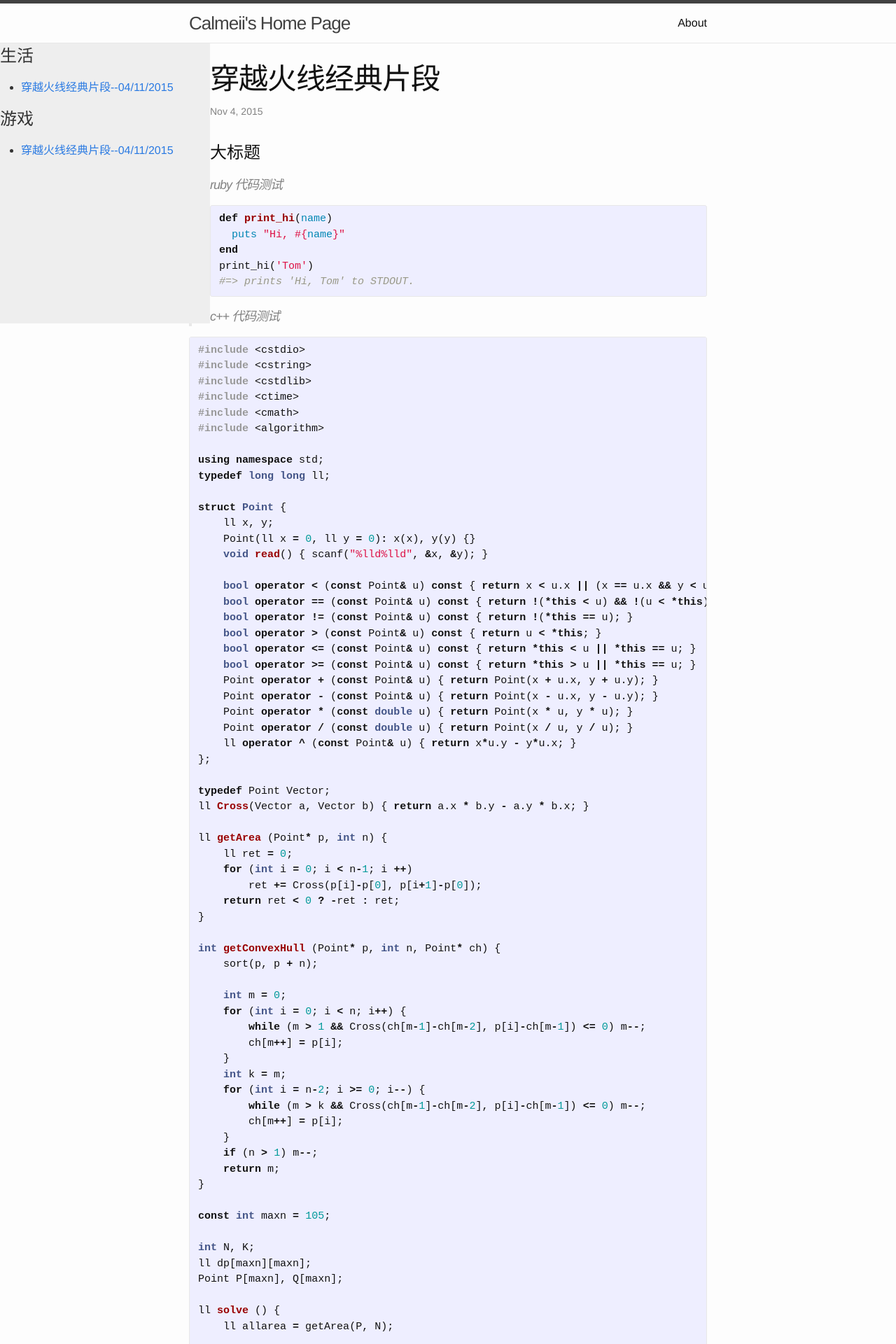
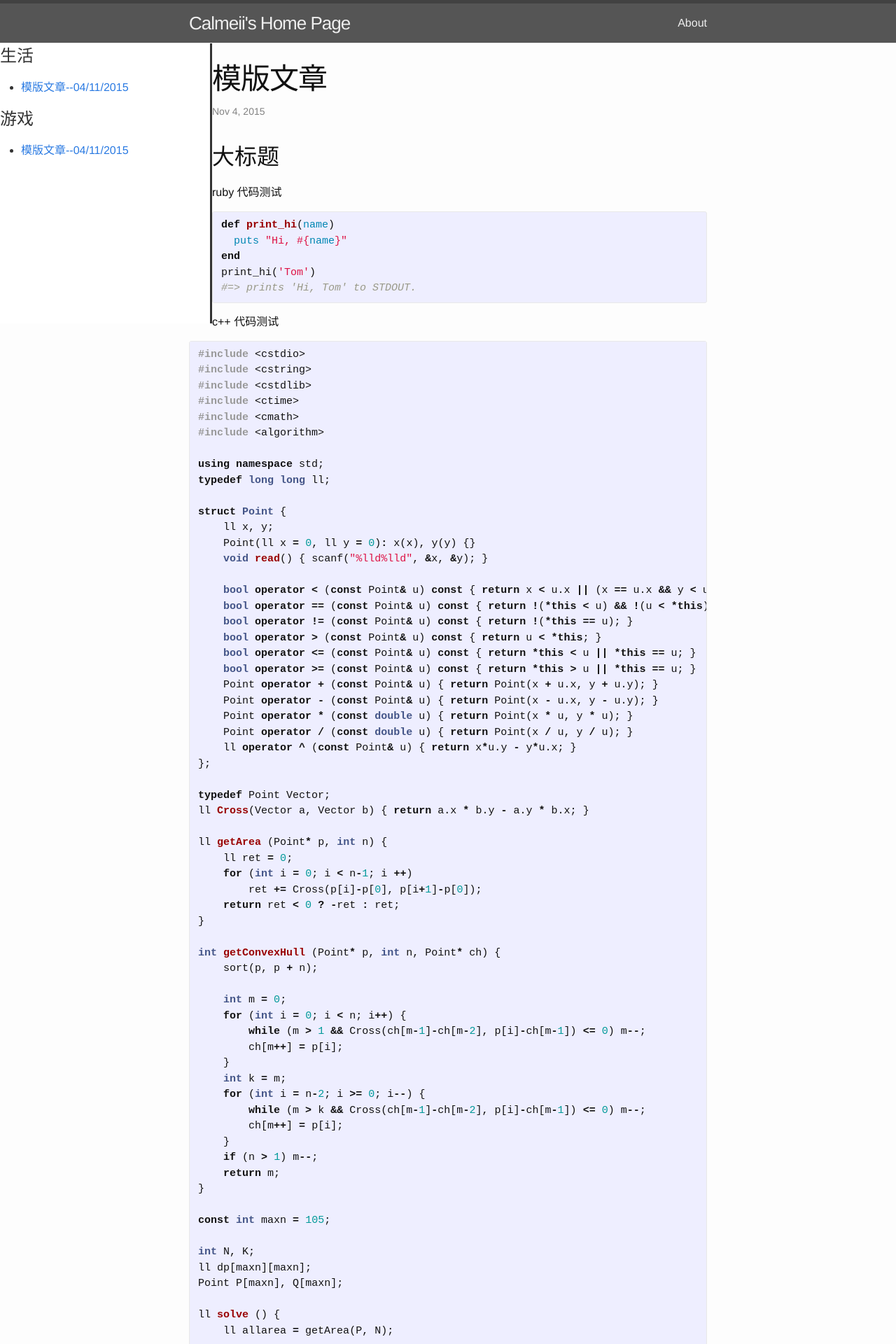
Before and after one commit to Calmeii/calmeii.github.io, a Jekyll site: the page built from _posts/2015-11-02-welcome-to-jekyll.markdown, in a window 1280 px wide. Shown: the top 1920 px of the page at 70% size. Built offline with Jekyll 4.4.1, drawn with Linux system fonts in a browser that asks for light colours; comment, search, counter and statistics services are not loaded.

Commit message:
测试评论功能

```diff
--- a/_layouts/default.html
+++ b/_layouts/default.html
@@ -24,7 +24,6 @@
     </div>
 
     {% include footer.html %}
-
   </body>
 
 </html>
--- a/_posts/2015-11-02-welcome-to-jekyll.markdown
+++ b/_posts/2015-11-02-welcome-to-jekyll.markdown
@@ -1,12 +1,13 @@
 ---
 layout: post
-title:  "穿越火线经典片段"
+title:  "模版文章"
 date:   2015-11-04 16:20:02 +0800
 categories: 生活 游戏
 ---
-#大标题
 
-> ruby 代码测试
+##大标题
+ruby 代码测试
+
 {% highlight ruby %}
 def print_hi(name)
   puts "Hi, #{name}"
@@ -14,7 +15,7 @@ end
 print_hi('Tom')
 #=> prints 'Hi, Tom' to STDOUT.
 {% endhighlight %}
-> c++ 代码测试
+ c++ 代码测试
 {% highlight c++ %}
 #include <cstdio>
 #include <cstring>
@@ -127,3 +128,26 @@ int main () {
 }
 
 {% endhighlight %}
+
+<div id="disqus_thread"></div>
+<script>
+    /**
+     *  RECOMMENDED CONFIGURATION VARIABLES: EDIT AND UNCOMMENT THE SECTION BELOW TO INSERT DYNAMIC VALUES FROM YOUR PLATFORM OR CMS.
+     *  LEARN WHY DEFINING THESE VARIABLES IS IMPORTANT: https://disqus.com/admin/universalcode/#configuration-variables
+     */
+    /*
+    var disqus_config = function () {
+        this.page.url = PAGE_URL;  // Replace PAGE_URL with your page's canonical URL variable
+        this.page.identifier = PAGE_IDENTIFIER; // Replace PAGE_IDENTIFIER with your page's unique identifier variable
+    };
+    */
+    (function() {  // DON'T EDIT BELOW THIS LINE
+        var d = document, s = d.createElement('script');
+
+        s.src = '//calmeii.disqus.com/embed.js';
+
+        s.setAttribute('data-timestamp', +new Date());
+        (d.head || d.body).appendChild(s);
+    })();
+</script>
+<noscript>Please enable JavaScript to view the <a href="https://disqus.com/?ref_noscript" rel="nofollow">comments powered by Disqus.</a></noscript>
--- a/_sass/_layout.scss
+++ b/_sass/_layout.scss
@@ -5,7 +5,8 @@
     border-top: 5px solid $grey-color-dark;
     border-bottom: 1px solid $grey-color-light;
     min-height: 56px;
-
+    background-color: #555;
+    color: #eee;
     // Positioning context for the mobile navigation icon
     position: relative;
 }
@@ -17,14 +18,16 @@
     letter-spacing: -1px;
     margin-bottom: 0;
     float: left;
+    color: #eee;
 
     &,
     &:visited {
-        color: $grey-color-dark;
+        color: #eee;
     }
 }
 
 .site-nav {
+    color: #eee;
     float: right;
     line-height: 56px;
 
@@ -33,7 +36,7 @@
     }
 
     .page-link {
-        color: $text-color;
+        color: #eee;
         line-height: $base-line-height;
 
         // Gaps between nav items, but not on the last one
--- a/css/main.scss
+++ b/css/main.scss
@@ -53,7 +53,9 @@ $on-laptop:        800px;
         "syntax-highlighting"
 ;
 .side {
-	background-color: #eee;
+	background-color: #fff;
+    border: none;
+    border-right: solid;
 	color : #333;
 	height: 400px;
 	width: 300px;
--- a/index.html
+++ b/index.html
@@ -14,6 +14,7 @@ layout: default
         <h2>
           <a class="post-link" href="{{ post.url | prepend: site.baseurl }}">{{ post.title }}</a>
         </h2>
+        <p> {{ post.excerpt }} </p>
       </li>
     {% endfor %}
   </ul>
```
